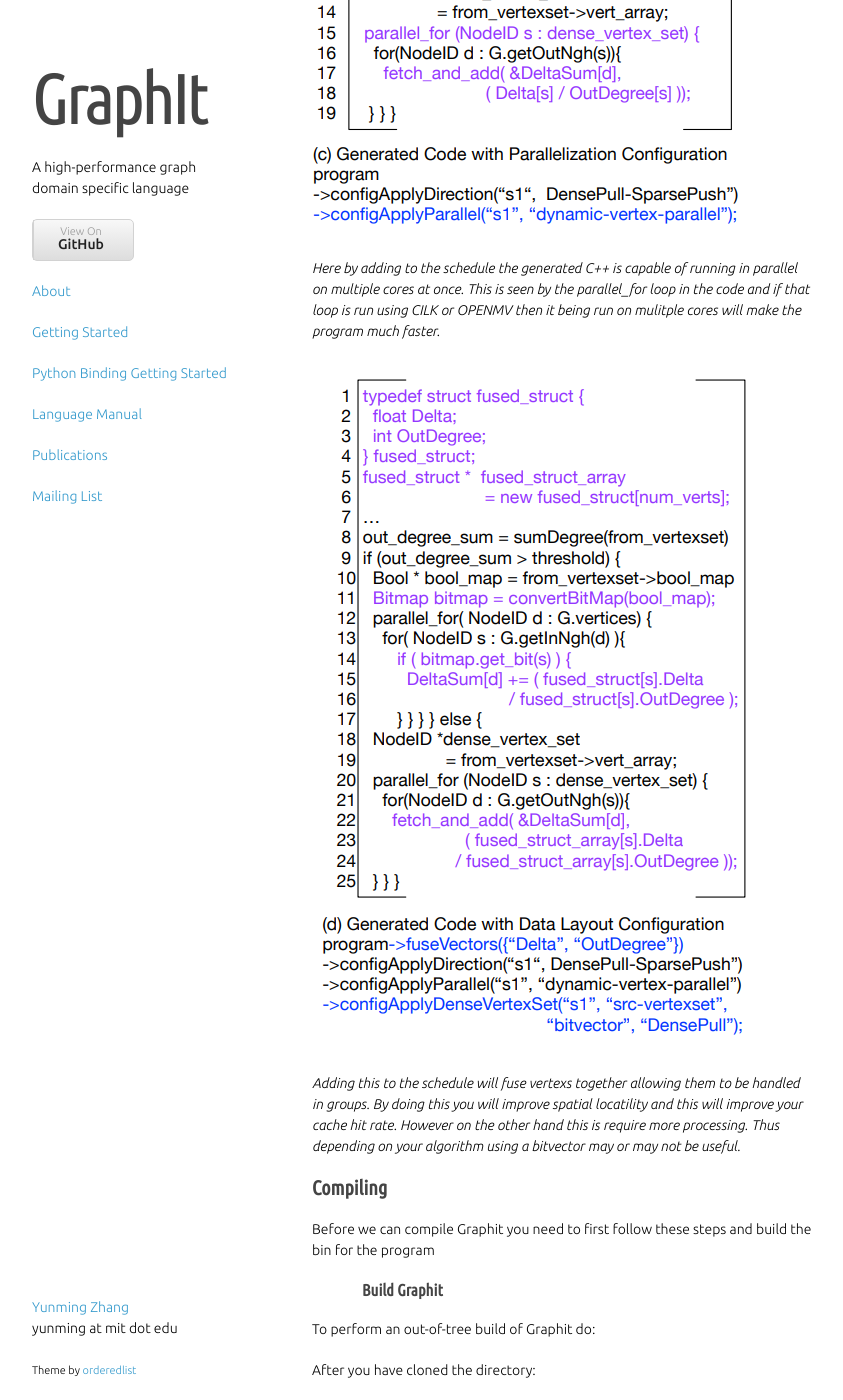
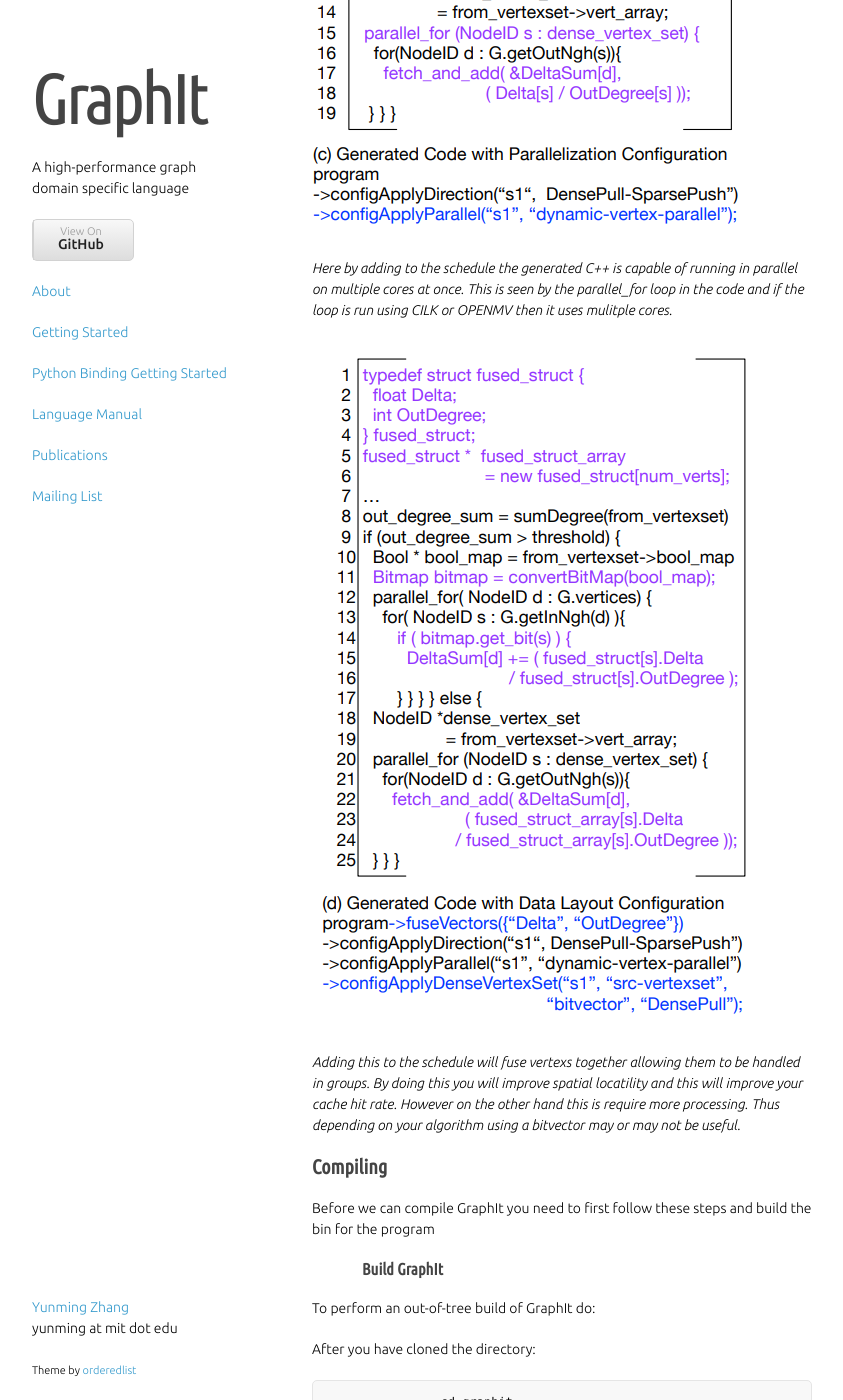
Before and after one commit to yunmingzhang17/yunmingzhang17.github.io, a Jekyll site: the page built from getting-started.md, in a window 1280 px wide and 1400 px high, scrolled down 7556 px. Shown: the whole window, without its empty margins (218-1061 px from the left). Built offline with Jekyll 4.4.1, drawn with Linux system fonts in a browser that asks for light colours; nearby versions of some CDN libraries; some web fonts are replaced; library files that are not in the unit come from our copies; some of the changed text lies outside the part shown.

````diff
--- a/getting-started.md
+++ b/getting-started.md
@@ -16,7 +16,7 @@ This guide introduces GraphIt language features with the PagerankDelta algorithm
 ## Downloading software
 Make sure you have all the correct Open Source Software installed. First follow the [README](https://github.com/yunmingzhang17/graphit) file here to clone and install graphIt. You will need either CILK or OPENMP to allow you to run the C++ code in parallel. If you dont have either you can get both by simply downloading [GCC](https://gcc.gnu.org/). Alternatively if you already have CILK or OPENMP you can use those too. This tutorial will go through how to use GraphIt via both CILK and OPENMP.
 
-## Cloning graphit
+## Cloning GraphIt
 Clone graphit by going to [GraphIt](https://github.com/yunmingzhang17/graphit)
         *Something to note for the following tutorial.*
         *Everything will be done graphit/build/bin*
@@ -92,7 +92,7 @@ element Edge end
 
 _element definitions_
 
-Here we construct the basic Elements, `Vertex` and `Edge` with the `element` keyword that will be used by graphit. Note these basic Elements do not have to be named ”Vertex" or "Edge". Most Graph Algorithms will require that you have both of these. GraphIt supports multiple types of user-defined vertices and edges, which is important for algorithms that work on multiple graphs.
+Here we construct the basic Elements, `Vertex` and `Edge` with the `element` keyword that will be used by GraphIt. Note these basic Elements do not have to be named ”Vertex" or "Edge". Most Graph Algorithms will require that you have both of these. GraphIt supports multiple types of user-defined vertices and edges, which is important for algorithms that work on multiple graphs.
 
 [A quick refresher on Variables](http://graphit-lang.org/language#variables)
 
@@ -236,7 +236,7 @@ edges.from(frontier).apply(updateEdge)
 
 <img src="gallery/pageRankDeltaGeneratedCodeDynamic.png" alt="Page Rank Delta C++ Generated Code">
 
-*Here by adding to the schedule the generated C++ is capable of running in parallel on multiple cores at once. This is seen by the parallel_for loop in the code and if that loop is run using CILK or OPENMV then it being run on mulitple cores will make the program much faster.*
+*Here by adding to the schedule the generated C++ is capable of running in parallel on multiple cores at once. This is seen by the parallel_for loop in the code and if the loop is run using CILK or OPENMV then it uses mulitple cores.*
 
 <img src="gallery/pageRankDeltaGeneratedCodeBitVector.png" alt="Page Rank Delta C++ Generated Code">
 
@@ -246,11 +246,11 @@ edges.from(frontier).apply(updateEdge)
 
 ## Compiling
 
-Before we can compile Graphit you need to first follow these steps and build the bin for the program
+Before we can compile GraphIt you need to first follow these steps and build the bin for the program
 
-### Build Graphit
+### Build GraphIt
 
-To perform an out-of-tree build of Graphit do:
+To perform an out-of-tree build of GraphIt do:
 
 After you have cloned the directory:
 ```
````
Also changed, not shown: other parts of getting-started.md (+1 -1 lines), language.md (+7 -8 lines), python-getting-started.md (+4 -4 lines), 2 other files.
